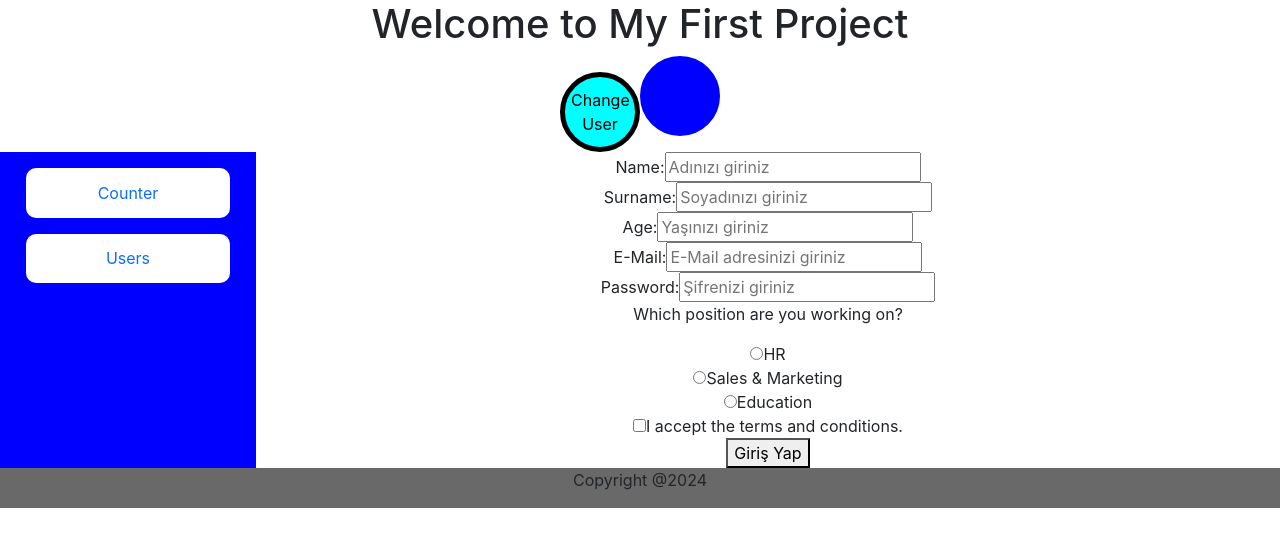
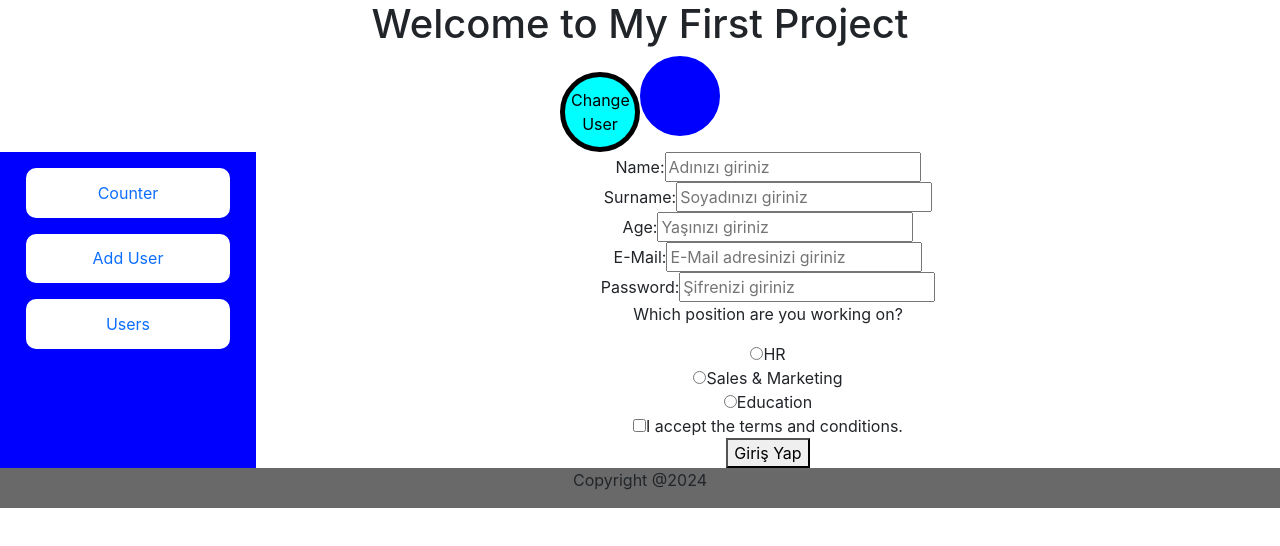
Before and after one commit to sevvalyurtseven/React-Tekrar, a React (Create React App) app in the folder first-project/: page / in a window 1280 px wide. Shown: the top 546 px of the page. Built offline with nearby package versions, Linux system fonts and the light colour scheme; no server answers.

Commit message:
side bar'a AddUser sayfasini navlink ile ekledik

```diff
--- a/first-project/src/layout/SideBar.js
+++ b/first-project/src/layout/SideBar.js
@@ -13,6 +13,12 @@ function SideBar(props) {
         Counter
       </NavLink>
       <NavLink
+        to="/user/add"
+        className={(isActive) => (isActive ? "active" : null)}
+      >
+        Add User
+      </NavLink>
+      <NavLink
         to="/users"
         className={(isActive) => (isActive ? "active" : null)}
       >
```
